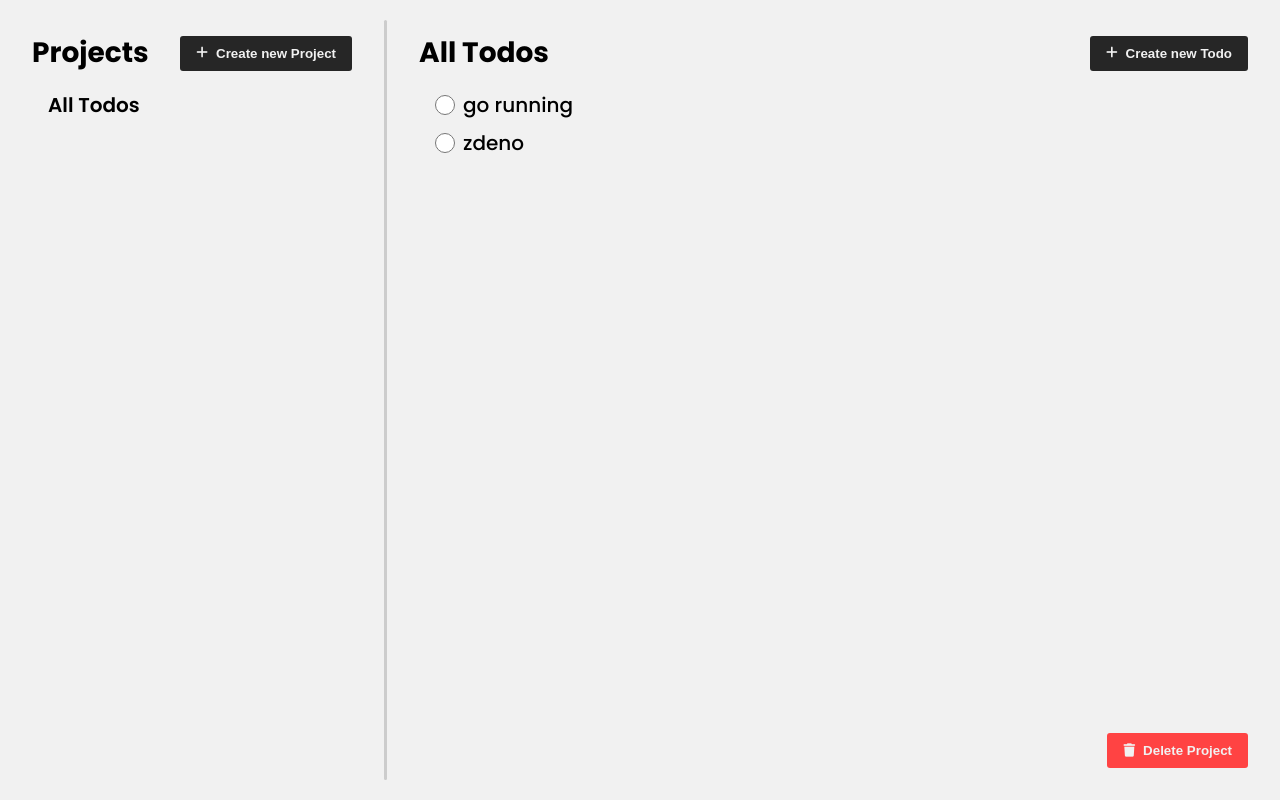
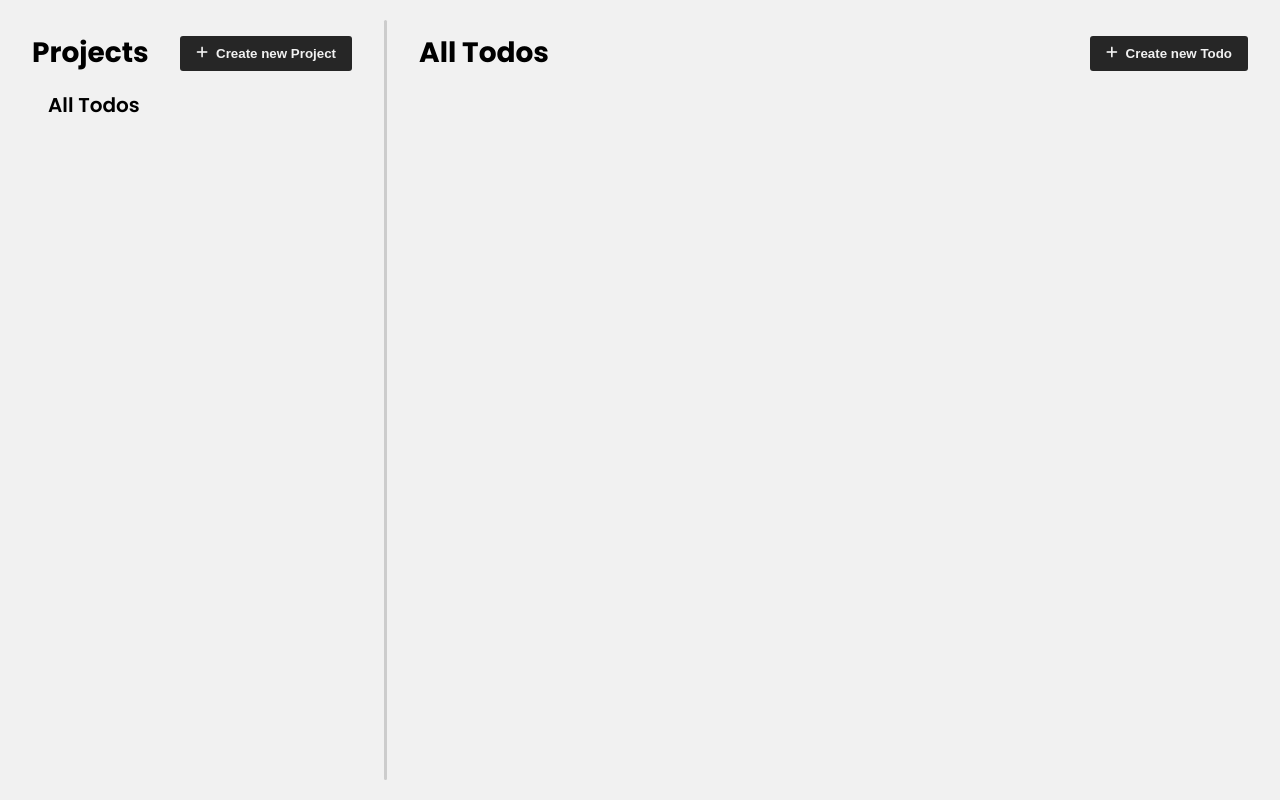
Before and after one commit to MatejTribula/todo_list, a website built with webpack: page src/index.html in a window 1280 px wide. Built offline with nearby package versions, Linux system fonts and the light colour scheme.

Commit message:
Minor changes in HTML

```diff
--- a/src/index.html
+++ b/src/index.html
@@ -37,12 +37,12 @@
         <div class="item-container todo-items">
             <div class="item todo">
                 <div class="label-input">
-                    <input type="radio"><label>go running</label>
+
                 </div>
                 <button class="btn-clean btn-close"><i class="fa-solid fa-xmark"></i></button>
             </div>
         </div>
-        <button id="deleteProjectBtn" class="btn btn-warning"><i class="fa-solid fa-trash"></i>Delete Project</button>
+        <!-- <button id="deleteProjectBtn" class="btn btn-warning"><i class="fa-solid fa-trash"></i>Delete Project</button> -->
     </section>
 
     <!-- <div class="popup-container">
@@ -53,7 +53,7 @@
         <form action="post">
             <div class="label-input">
                 <label for="projectTitle">Title</label>
-                <input type="text" name="project title" id="projectTtitle" placeholder="Type here...">
+                <input type="text" id="projectTtitle" placeholder="Type here...">
             </div>
             <button type="submit" class="btn btn-regular"><i class="fa-solid fa-plus"></i>Create new
                 Project</button>
@@ -66,7 +66,7 @@
             <form action="post">
                 <div class="label-input">
                 <label for="todoTitle">Title</label>
-                <input type="text" name="todo title" id="todoTtitle" placeholder="Type here...">
+                <input type="text" id="todoTitle" placeholder="Type here...">
                 </div>
                 <button type="submit" class="btn btn-regular"><i class="fa-solid fa-plus"></i>Create new
                     Todo</button>
--- a/src/index.js
+++ b/src/index.js
@@ -2,17 +2,23 @@ import "./main.css"
 import controller from "./js/controller.js"
 import domController from "./js/domController.js"
 
-const zdeno = controller.createTodo('zdeno', 'default')
-controller.addTodo(zdeno)
+// const zdenoo = controller.createTodo('zdeno', 'default')
+// controller.addTodo(zdenoo)
+
+// const zdeno = controller.createProject('ladislavos')
+// controller.addProject(zdeno)
+
+// controller.removeTodo('zdeno')
 
 
 console.log(controller.getProjects())
-console.log(controller.getTodos())
+// console.log(controller.getTodos())
 // console.log(controller.projects)
 
 const body = document.body
 const projectItems = document.getElementById('projectContainer').querySelector('.project-items')
 const todoItems = document.getElementById('todoContainer').querySelector('.todo-items')
+
 
 const currentProject = document.querySelector('.current')
 
@@ -23,3 +29,8 @@ const currentProject = document.querySelector('.current')
 
 domController.showProjects(controller.getProjects(), projectItems, currentProject)
 domController.showTodos(controller.getTodos(), todoItems, controller.getProjects())
+
+// domController.projectDeleteBtn(projectItems)
+domController.changeCurrentListener()
+
+// domController.iteamCreationPopup('Project', 'projectTitle')
```
Also changed, not shown: dist/bundle.js, dist/index.html.
